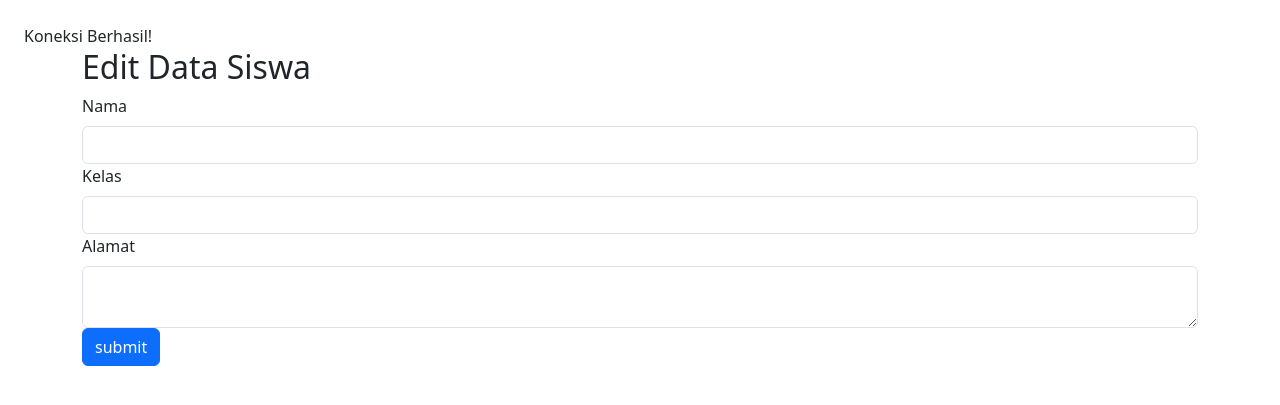
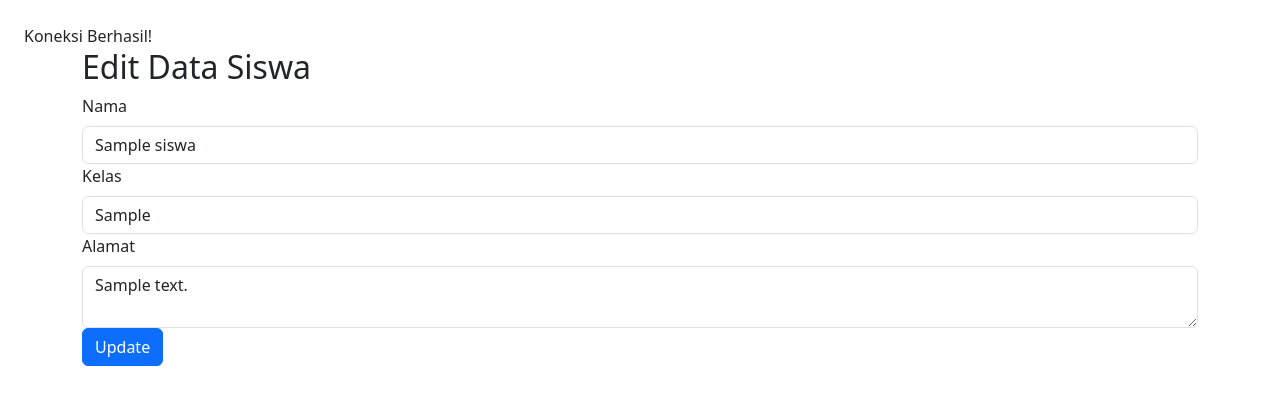
Before and after one commit to DStacyy/belajar_php, a PHP site: page /edit.php?id=1 in a window 1280 px wide. Shown: the top 405 px of the page. Run offline with PHP 8.4, Linux system fonts and the light colour scheme; tables that the repository leaves empty or names only in its code hold one stand-in row (values such as "Sample post").

Commit message:
gini lah

```diff
--- a/AlamakPhp/SqlPakIdris/edit.php
+++ b/AlamakPhp/SqlPakIdris/edit.php
@@ -3,6 +3,9 @@ include "koneksi.php";
 $id = $_GET['id'];
 
 $data = mysqli_query($konek, "SELECT *FROM siswa WHERE id=$id");
+
+$row = mysqli_fetch_assoc($data);
+
 ?>
 
 
@@ -22,18 +25,29 @@ $data = mysqli_query($konek, "SELECT *FROM siswa WHERE id=$id");
         <form action="" method="post">
             <div>
                 <label for="nama" class="form-label">Nama</label>
-                <input type="text" name="nama"id="nama" class="form-control">
+                <input type="text" name="nama"id="nama" class="form-control" value="<?= $row['nama']; ?>">
             </div>
             <div>
                 <label for="kelas" class="form-label">Kelas</label>
-                <input type="text" name="kelas"id="kelas" class="form-control">
+                <input type="text" name="kelas"id="kelas" class="form-control" value="<?= $row['kelas']; ?>">
             </div>
             <div>
                 <label for="alamat" class="form-label">Alamat</label>
-                <textarea name="alamat" id="alamat" class="form-control"></textarea>
+                <textarea name="alamat" id="alamat" class="form-control"><?= $row['alamat']; ?></textarea>
             </div>
-            <input type="submit" value="submit" class="btn btn-primary">
+            <button class="btn btn-primary" type="submit" name="udate">Update</button>
         </form>
     </div>
+<?php
+    if (isset($_POST['update'])) {
+        $nama = $_POST['nama'];
+        $kelas = $_POST['kelas'];
+        $alamat = $_POST['alamat'];
+
+        mysqli_query($koneksi, "UPDATE siswa SET nama='$nama', kelas='$kelas', alamat='$alamat' WHERE id=$id");
+        header('Location: index.php');
+    }
+    ?>
+
 </body>
 </html>
```
Also changed, not shown: AlamakPhp/SqlPakIdris/hapus.php (+9 -0 lines).
